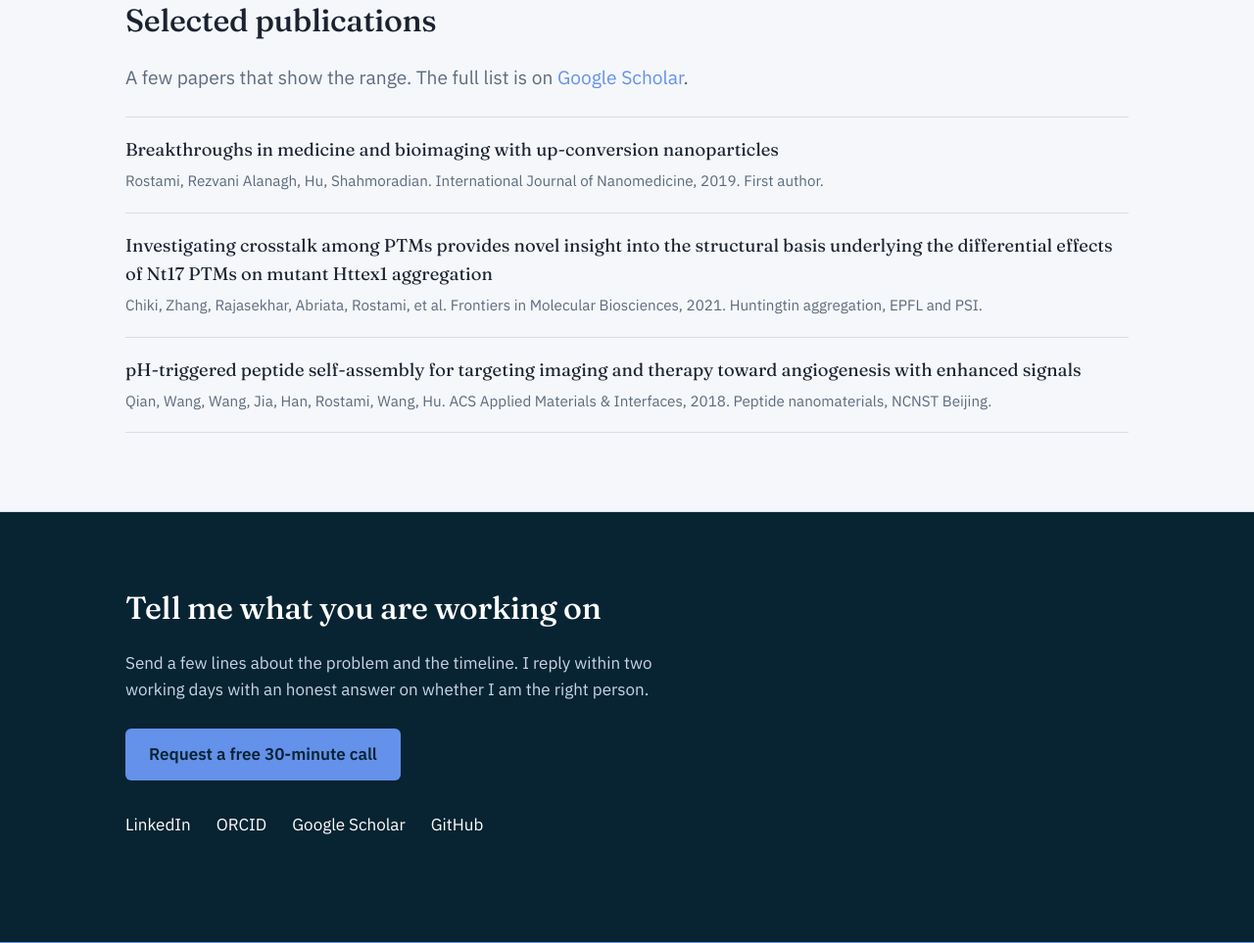
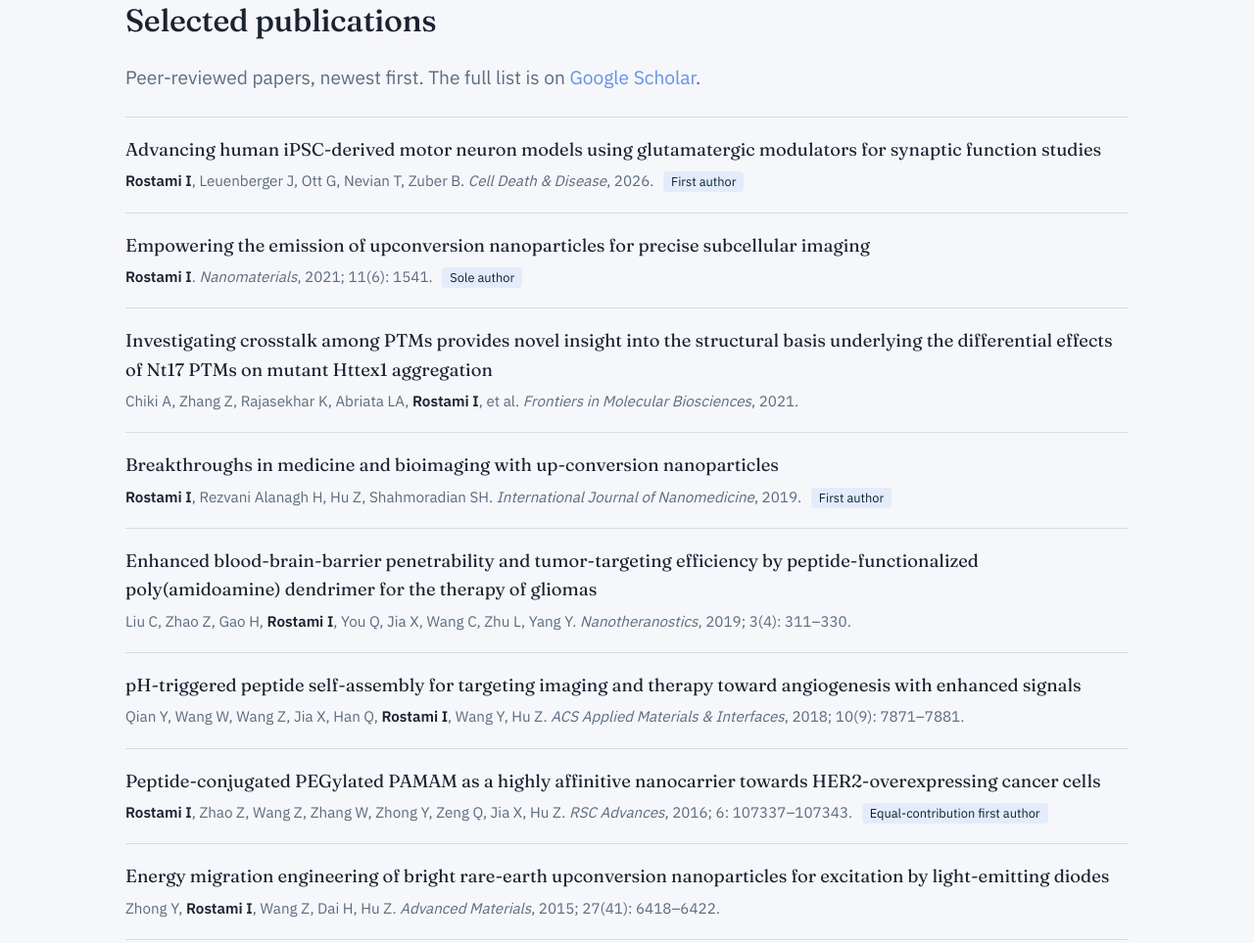
Before and after one commit to ImanR64/ImanR64.github.io, a plain HTML site: page index.html in a window 1280 px wide. Shown: the part 5203-6166 px from the top of the page at 98% size. Drawn offline with Linux system fonts and the light colour scheme.

Commit message:
Add five publications and format the list consistently
Co-Authored-By: Claude Opus 5.5 <noreply@anthropic.com>
Claude-Session: https://claude.ai/code/session_01E8aEMAKYgKsffnt9AgSJEM

```diff
--- a/index.html
+++ b/index.html
@@ -115,6 +115,9 @@
   .pubs a{font-family:var(--serif);font-size:1.15rem;color:var(--ink);display:block;margin-bottom:4px}
   .pubs a:hover{color:var(--accent)}
   .pubs span{color:var(--muted);font-size:.95rem}
+  .pubs span b{color:var(--ink);font-weight:600}
+  .pubs span i{font-style:italic}
+  .pubs .role{font-style:normal;font-size:.8rem;color:var(--navy,#082432);background:var(--accent-pale);padding:2px 8px;border-radius:4px;margin-left:6px;white-space:nowrap}
 
   /* Contact */
   .contact{background:var(--navy);color:#fff}
@@ -329,11 +332,16 @@
 <section id="publications">
   <div class="wrap">
     <h2>Selected publications</h2>
-    <p class="lede" style="margin-bottom:1.5rem">A few papers that show the range. The full list is on <a href="https://scholar.google.com/citations?hl=en&user=A0uTlesAAAAJ" target="_blank" rel="noopener">Google Scholar</a>.</p>
+    <p class="lede" style="margin-bottom:1.5rem">Peer-reviewed papers, newest first. The full list is on <a href="https://scholar.google.com/citations?hl=en&user=A0uTlesAAAAJ" target="_blank" rel="noopener">Google Scholar</a>.</p>
     <ul class="pubs">
-      <li><a href="https://doi.org/10.2147/IJN.S221433" target="_blank" rel="noopener">Breakthroughs in medicine and bioimaging with up-conversion nanoparticles</a><span>Rostami, Rezvani Alanagh, Hu, Shahmoradian. International Journal of Nanomedicine, 2019. First author.</span></li>
-      <li><a href="https://doi.org/10.3389/fmolb.2021.686086" target="_blank" rel="noopener">Investigating crosstalk among PTMs provides novel insight into the structural basis underlying the differential effects of Nt17 PTMs on mutant Httex1 aggregation</a><span>Chiki, Zhang, Rajasekhar, Abriata, Rostami, et al. Frontiers in Molecular Biosciences, 2021. Huntingtin aggregation, EPFL and PSI.</span></li>
-      <li><a href="https://doi.org/10.1021/acsami.8b00583" target="_blank" rel="noopener">pH-triggered peptide self-assembly for targeting imaging and therapy toward angiogenesis with enhanced signals</a><span>Qian, Wang, Wang, Jia, Han, Rostami, Wang, Hu. ACS Applied Materials &amp; Interfaces, 2018. Peptide nanomaterials, NCNST Beijing.</span></li>
+      <li><a href="https://doi.org/10.1101/2025.11.11.687934" target="_blank" rel="noopener">Advancing human iPSC-derived motor neuron models using glutamatergic modulators for synaptic function studies</a><span><b>Rostami I</b>, Leuenberger J, Ott G, Nevian T, Zuber B. <i>Cell Death &amp; Disease</i>, 2026. <em class="role">First author</em></span></li>
+      <li><a href="https://doi.org/10.3390/nano11061541" target="_blank" rel="noopener">Empowering the emission of upconversion nanoparticles for precise subcellular imaging</a><span><b>Rostami I</b>. <i>Nanomaterials</i>, 2021; 11(6): 1541. <em class="role">Sole author</em></span></li>
+      <li><a href="https://doi.org/10.3389/fmolb.2021.686086" target="_blank" rel="noopener">Investigating crosstalk among PTMs provides novel insight into the structural basis underlying the differential effects of Nt17 PTMs on mutant Httex1 aggregation</a><span>Chiki A, Zhang Z, Rajasekhar K, Abriata LA, <b>Rostami I</b>, et al. <i>Frontiers in Molecular Biosciences</i>, 2021.</span></li>
+      <li><a href="https://doi.org/10.2147/IJN.S221433" target="_blank" rel="noopener">Breakthroughs in medicine and bioimaging with up-conversion nanoparticles</a><span><b>Rostami I</b>, Rezvani Alanagh H, Hu Z, Shahmoradian SH. <i>International Journal of Nanomedicine</i>, 2019. <em class="role">First author</em></span></li>
+      <li><a href="https://doi.org/10.7150/ntno.38954" target="_blank" rel="noopener">Enhanced blood-brain-barrier penetrability and tumor-targeting efficiency by peptide-functionalized poly(amidoamine) dendrimer for the therapy of gliomas</a><span>Liu C, Zhao Z, Gao H, <b>Rostami I</b>, You Q, Jia X, Wang C, Zhu L, Yang Y. <i>Nanotheranostics</i>, 2019; 3(4): 311–330.</span></li>
+      <li><a href="https://doi.org/10.1021/acsami.8b00583" target="_blank" rel="noopener">pH-triggered peptide self-assembly for targeting imaging and therapy toward angiogenesis with enhanced signals</a><span>Qian Y, Wang W, Wang Z, Jia X, Han Q, <b>Rostami I</b>, Wang Y, Hu Z. <i>ACS Applied Materials &amp; Interfaces</i>, 2018; 10(9): 7871–7881.</span></li>
+      <li><a href="https://doi.org/10.1039/C6RA19552K" target="_blank" rel="noopener">Peptide-conjugated PEGylated PAMAM as a highly affinitive nanocarrier towards HER2-overexpressing cancer cells</a><span><b>Rostami I</b>, Zhao Z, Wang Z, Zhang W, Zhong Y, Zeng Q, Jia X, Hu Z. <i>RSC Advances</i>, 2016; 6: 107337–107343. <em class="role">Equal-contribution first author</em></span></li>
+      <li><a href="https://doi.org/10.1002/adma.201502272" target="_blank" rel="noopener">Energy migration engineering of bright rare-earth upconversion nanoparticles for excitation by light-emitting diodes</a><span>Zhong Y, <b>Rostami I</b>, Wang Z, Dai H, Hu Z. <i>Advanced Materials</i>, 2015; 27(41): 6418–6422.</span></li>
     </ul>
   </div>
 </section>
```
